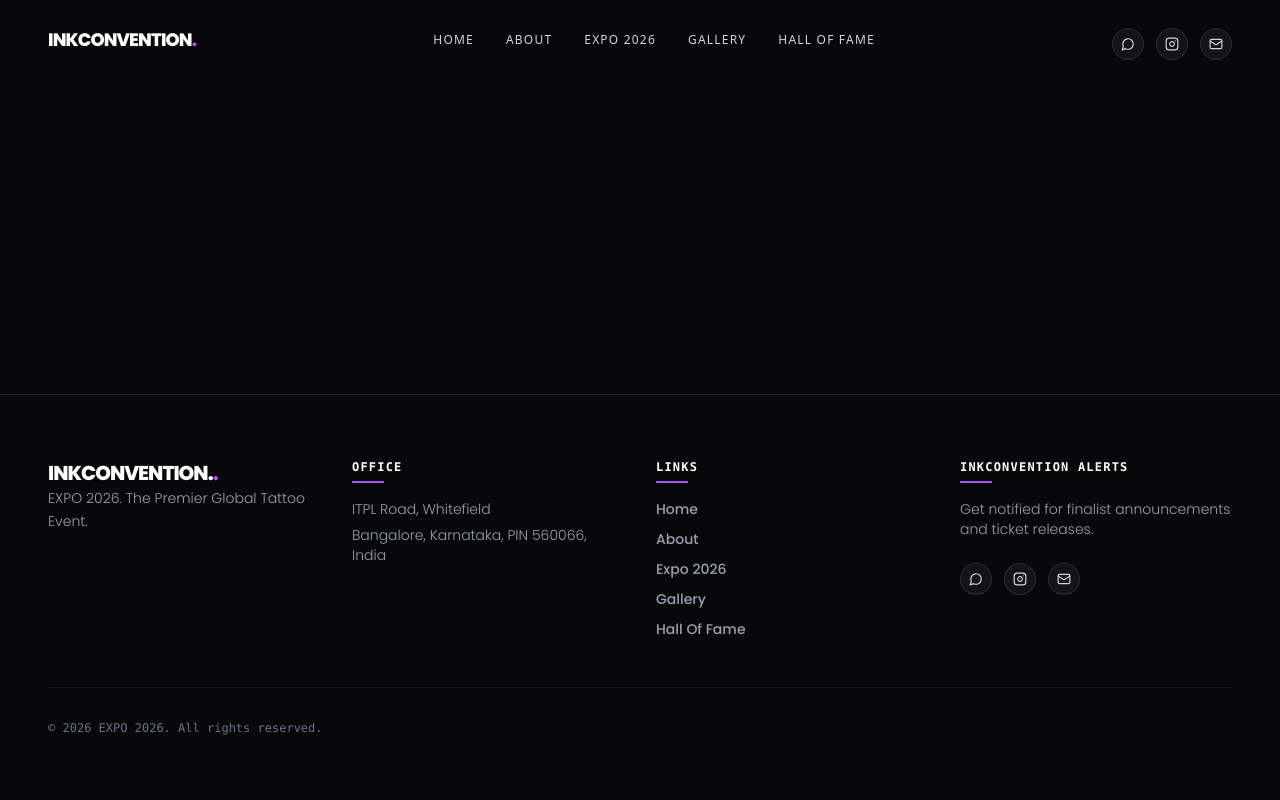
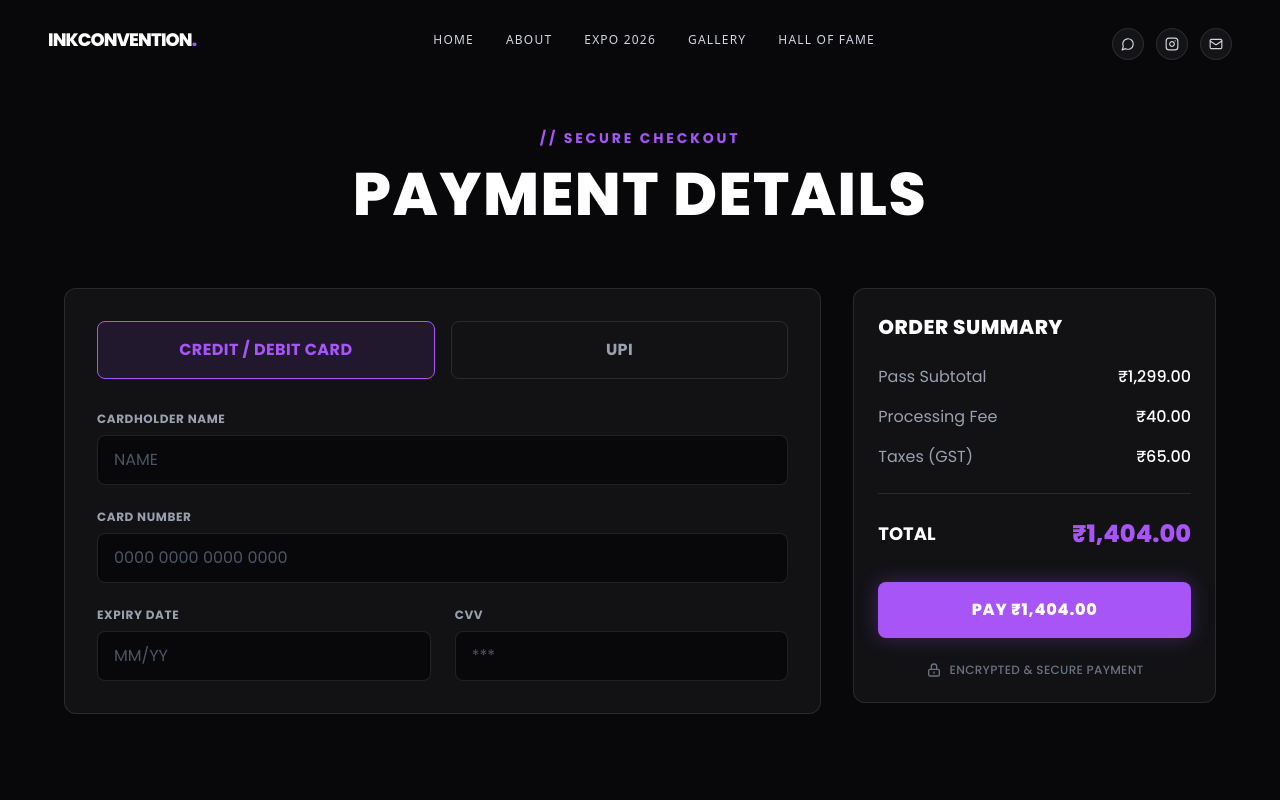
Before and after one commit to coolgiftsalways-arch/Ink_convention, a React (Vite) app in the folder frontend/: page /payment in a window 1280 px wide. Shown: the top 800 px of the page. Built offline with nearby package versions, Linux system fonts and the light colour scheme; a web font is replaced by a local one.

Commit message:
Update website

```diff
--- a/frontend/src/App.jsx
+++ b/frontend/src/App.jsx
@@ -20,7 +20,8 @@ import About from "./pages/About";
 import Gallery from "./pages/Gallery";
 import HallOfFame from "./pages/Halloffam";
 import Upload from "./pages/Upload";
-import TOP from "./pages/TOP"; // <--- 1. IMPORT YOUR NEW TOP COMPONENT HERE
+import TOP from "./pages/TOP";
+import Payment from "./components/Payment"; // <--- IMPORT YOUR NEW PAYMENT COMPONENT HERE
 
 // Admin
 import Dashboard from "./admin/Dashboard";
@@ -82,7 +83,6 @@ function Layout() {
               </PageTransition>
             }
           />
-          {/* 2. ADD THE ROUTE FOR YOUR TOP PAGE HERE */}
           <Route
             path="/top"
             element={
@@ -107,6 +107,17 @@ function Layout() {
               </PageTransition>
             }
           />
+
+          {/* ---> ADDED THE ROUTE FOR YOUR PAYMENT PAGE HERE <--- */}
+          <Route
+            path="/payment"
+            element={
+              <PageTransition>
+                <Payment />
+              </PageTransition>
+            }
+          />
+
           <Route
             path="/admin/dashboard"
             element={
--- /dev/null
+++ b/frontend/src/components/Payment.jsx
@@ -0,0 +1,191 @@
+import { useState } from "react";
+
+const Payment = () => {
+  const [paymentMethod, setPaymentMethod] = useState("card");
+
+  return (
+    <div className="min-h-screen pt-32 pb-20 px-4 sm:px-6 lg:px-8 bg-[#08080a]">
+      <div className="max-w-6xl mx-auto">
+        {/* Header Section matching the theme */}
+        <div className="text-center mb-16">
+          <span className="text-[#a855f7] tracking-[0.2em] text-sm font-bold uppercase block mb-4">
+            // SECURE CHECKOUT
+          </span>
+          <h1 className="text-4xl md:text-6xl font-black text-white uppercase tracking-wide">
+            Payment Details
+          </h1>
+        </div>
+
+        <div className="grid grid-cols-1 lg:grid-cols-3 gap-8">
+          {/* Payment Details Section */}
+          <div className="lg:col-span-2 bg-[#121215] p-6 md:p-8 rounded-xl border border-white/10">
+            {/* Payment Method Selector */}
+            <div className="flex space-x-4 mb-8">
+              <label
+                className={`flex-1 flex items-center justify-center p-4 border rounded-lg cursor-pointer transition-all duration-300 ${
+                  paymentMethod === "card"
+                    ? "border-[#a855f7] bg-[#a855f7]/10 text-[#a855f7]"
+                    : "border-white/10 text-gray-400 hover:border-white/30 hover:bg-white/5"
+                }`}
+              >
+                <input
+                  type="radio"
+                  name="paymentMethod"
+                  value="card"
+                  className="hidden"
+                  checked={paymentMethod === "card"}
+                  onChange={() => setPaymentMethod("card")}
+                />
+                <span className="font-bold tracking-wide">
+                  CREDIT / DEBIT CARD
+                </span>
+              </label>
+
+              <label
+                className={`flex-1 flex items-center justify-center p-4 border rounded-lg cursor-pointer transition-all duration-300 ${
+                  paymentMethod === "upi"
+                    ? "border-[#a855f7] bg-[#a855f7]/10 text-[#a855f7]"
+                    : "border-white/10 text-gray-400 hover:border-white/30 hover:bg-white/5"
+                }`}
+              >
+                <input
+                  type="radio"
+                  name="paymentMethod"
+                  value="upi"
+                  className="hidden"
+                  checked={paymentMethod === "upi"}
+                  onChange={() => setPaymentMethod("upi")}
+                />
+                <span className="font-bold tracking-wide">UPI</span>
+              </label>
+            </div>
+
+            {/* Card Form */}
+            {paymentMethod === "card" && (
+              <form className="space-y-6">
+                <div>
+                  <label className="block text-xs font-bold tracking-wider text-gray-400 uppercase mb-2">
+                    Cardholder Name
+                  </label>
+                  <input
+                    type="text"
+                    placeholder="Name"
+                    className="w-full px-4 py-3 rounded-lg bg-[#08080a] border border-white/10 text-white placeholder-gray-600 focus:ring-2 focus:ring-[#a855f7] focus:border-transparent outline-none transition-all uppercase"
+                  />
+                </div>
+
+                <div>
+                  <label className="block text-xs font-bold tracking-wider text-gray-400 uppercase mb-2">
+                    Card Number
+                  </label>
+                  <input
+                    type="text"
+                    placeholder="0000 0000 0000 0000"
+                    className="w-full px-4 py-3 rounded-lg bg-[#08080a] border border-white/10 text-white placeholder-gray-600 focus:ring-2 focus:ring-[#a855f7] focus:border-transparent outline-none transition-all"
+                  />
+                </div>
+
+                <div className="grid grid-cols-2 gap-6">
+                  <div>
+                    <label className="block text-xs font-bold tracking-wider text-gray-400 uppercase mb-2">
+                      Expiry Date
+                    </label>
+                    <input
+                      type="text"
+                      placeholder="MM/YY"
+                      className="w-full px-4 py-3 rounded-lg bg-[#08080a] border border-white/10 text-white placeholder-gray-600 focus:ring-2 focus:ring-[#a855f7] focus:border-transparent outline-none transition-all"
+                    />
+                  </div>
+                  <div>
+                    <label className="block text-xs font-bold tracking-wider text-gray-400 uppercase mb-2">
+                      CVV
+                    </label>
+                    <input
+                      type="password"
+                      placeholder="***"
+                      maxLength="4"
+                      className="w-full px-4 py-3 rounded-lg bg-[#08080a] border border-white/10 text-white placeholder-gray-600 focus:ring-2 focus:ring-[#a855f7] focus:border-transparent outline-none transition-all"
+                    />
+                  </div>
+                </div>
+              </form>
+            )}
+
+            {/* UPI Form */}
+            {paymentMethod === "upi" && (
+              <div className="space-y-6">
+                <div>
+                  <label className="block text-xs font-bold tracking-wider text-gray-400 uppercase mb-2">
+                    UPI ID
+                  </label>
+                  <input
+                    type="text"
+                    placeholder="username@bank"
+                    className="w-full px-4 py-3 rounded-lg bg-[#08080a] border border-white/10 text-white placeholder-gray-600 focus:ring-2 focus:ring-[#a855f7] focus:border-transparent outline-none transition-all"
+                  />
+                </div>
+              </div>
+            )}
+          </div>
+
+          {/* Order Summary Section */}
+          <div className="lg:col-span-1 bg-[#121215] p-6 rounded-xl border border-white/10 h-fit">
+            <h2 className="text-xl font-black text-white uppercase tracking-wide mb-6">
+              Order Summary
+            </h2>
+
+            <div className="space-y-4 mb-6">
+              <div className="flex justify-between text-gray-400">
+                <span>Pass Subtotal</span>
+                <span className="font-medium text-white">₹1,299.00</span>
+              </div>
+              <div className="flex justify-between text-gray-400">
+                <span>Processing Fee</span>
+                <span className="font-medium text-white">₹40.00</span>
+              </div>
+              <div className="flex justify-between text-gray-400">
+                <span>Taxes (GST)</span>
+                <span className="font-medium text-white">₹65.00</span>
+              </div>
+            </div>
+
+            <hr className="border-white/10 mb-6" />
+
+            <div className="flex justify-between items-center mb-8">
+              <span className="text-lg font-bold text-white uppercase">
+                Total
+              </span>
+              <span className="text-2xl font-black text-[#a855f7]">
+                ₹1,404.00
+              </span>
+            </div>
+
+            <button className="w-full bg-[#a855f7] text-white font-black uppercase tracking-wider py-4 rounded-lg hover:bg-[#9333ea] transition-colors duration-300 shadow-[0_0_20px_rgba(168,85,247,0.3)] hover:shadow-[0_0_30px_rgba(168,85,247,0.5)]">
+              Pay ₹1,404.00
+            </button>
+
+            <p className="text-center text-xs text-gray-500 mt-6 flex items-center justify-center font-medium tracking-wide">
+              <svg
+                className="w-4 h-4 mr-2"
+                fill="none"
+                stroke="currentColor"
+                viewBox="0 0 24 24"
+                xmlns="http://www.w3.org/2000/svg"
+              >
+                <path
+                  strokeLinecap="round"
+                  strokeLinejoin="round"
+                  strokeWidth="2"
+                  d="M12 15v2m-6 4h12a2 2 0 002-2v-6a2 2 0 00-2-2H6a2 2 0 00-2 2v6a2 2 0 002 2zm10-10V7a4 4 0 00-8 0v4h8z"
+                ></path>
+              </svg>
+              ENCRYPTED & SECURE PAYMENT
+            </p>
+          </div>
+        </div>
+      </div>
+    </div>
+  );
+};
+
+export default Payment;
```
